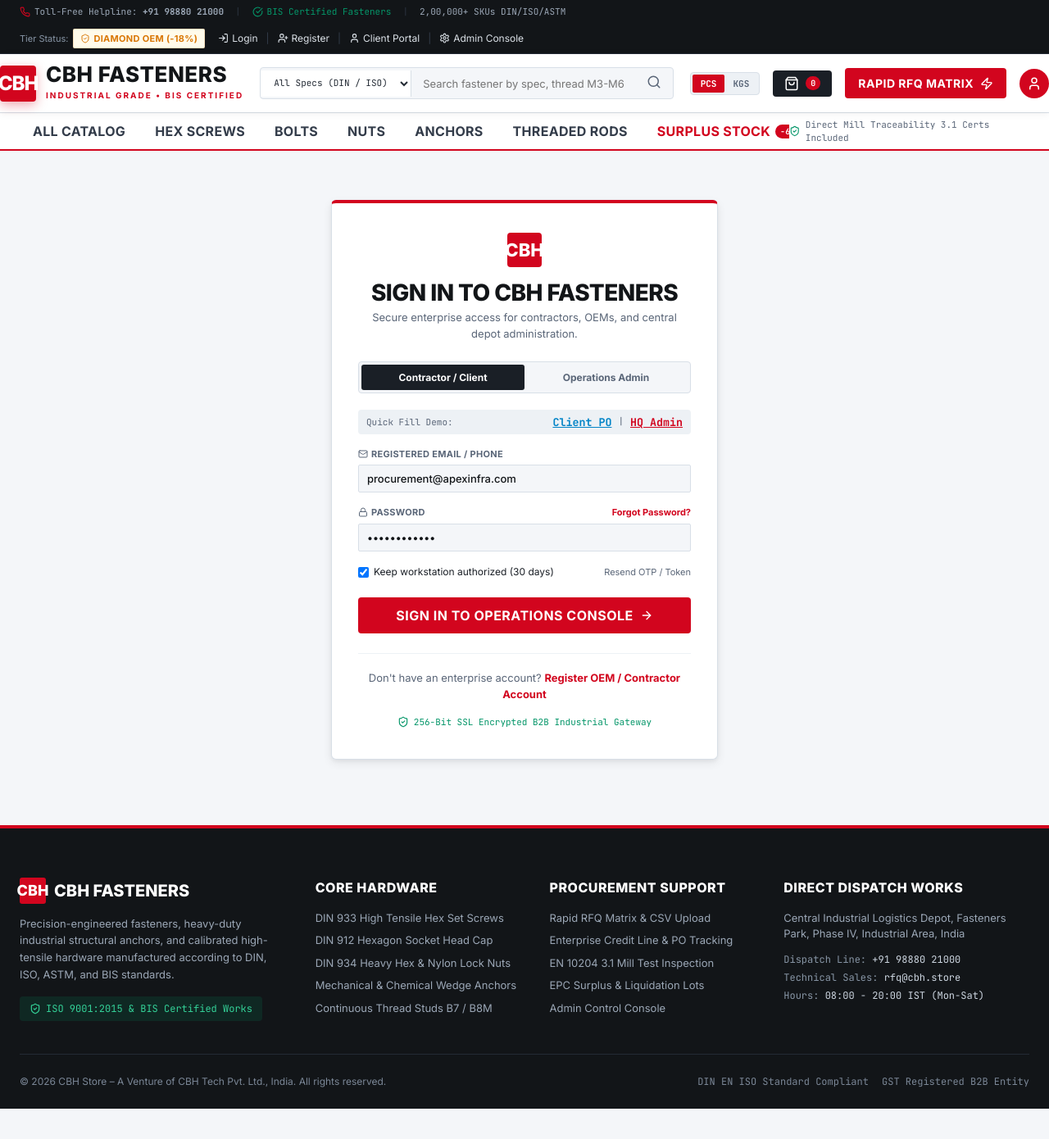
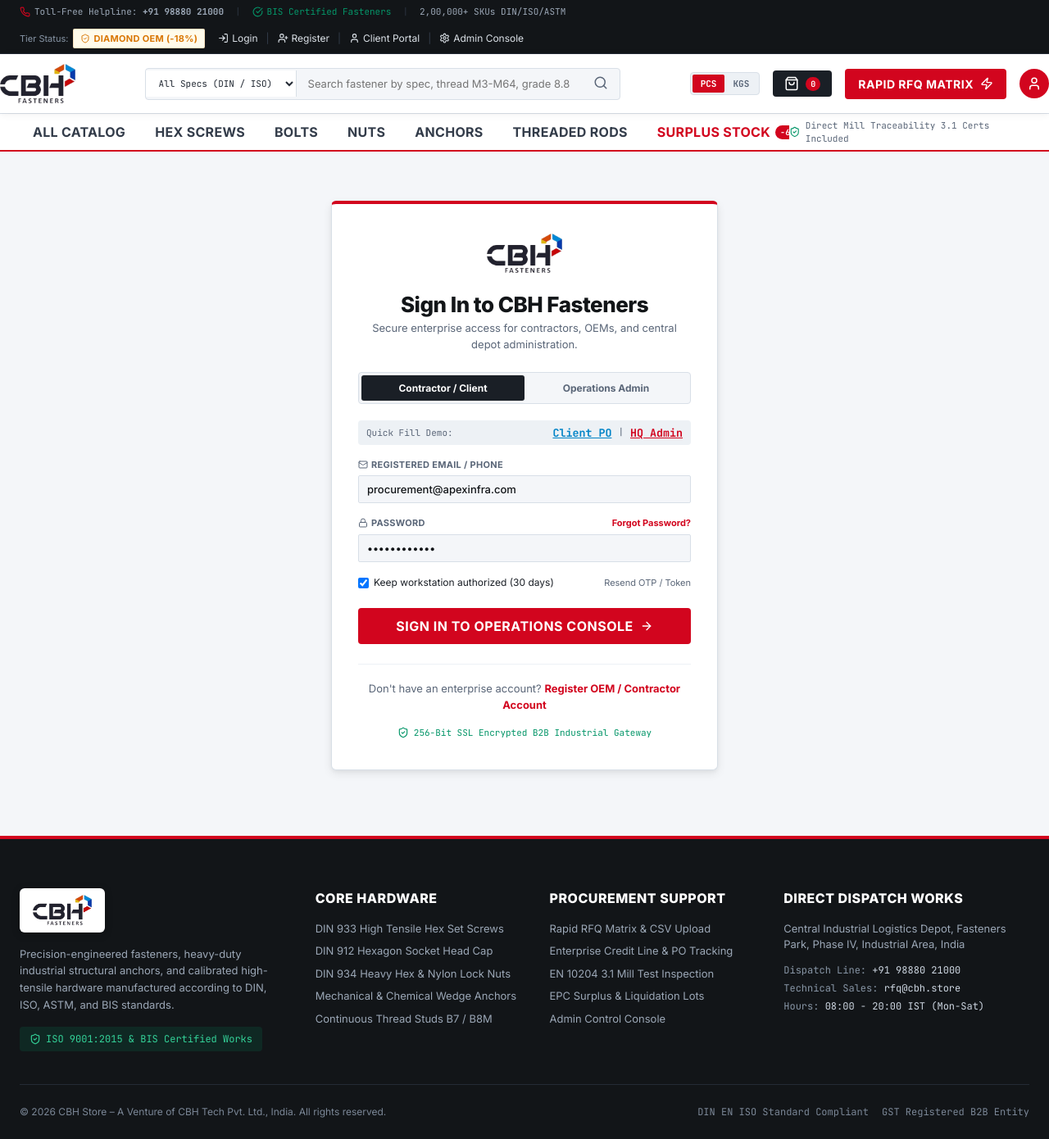
Before and after one commit to amandeepkumarflymediatech-star/CBH, a Next.js app: page /login in a window 1280 px wide. Shown: the whole page at 82% size. Before the commit the page ends 1353 px from the top, so only its background shows below. Built offline with nearby package versions, Linux system fonts and the light colour scheme.

Commit message:
feat: integrate official CBH Fasteners logo across header, footer, auth screens, and favicon

```diff
--- a/css/main.css
+++ b/css/main.css
@@ -277,6 +277,26 @@
   align-items: center;
   gap: 12px;
   cursor: pointer;
+  text-decoration: none;
+}
+
+.brand-logo-img {
+  height: 48px;
+  width: auto;
+  max-width: 200px;
+  object-fit: contain;
+  display: block;
+  transition: transform var(--transition-fast);
+}
+
+.brand-block:hover .brand-logo-img {
+  transform: scale(1.02);
+}
+
+@media (max-width: 640px) {
+  .brand-logo-img {
+    height: 40px;
+  }
 }
 
 .brand-symbol {
--- a/src/app/layout.tsx
+++ b/src/app/layout.tsx
@@ -23,6 +23,7 @@
           href="https://fonts.googleapis.com/css2?family=Inter:wght@300;400;500;600;700;800;900&family=JetBrains+Mono:wght@400;500;600;700&family=Material+Symbols+Outlined:opsz,wght,FILL,GRAD@20..48,100..700,0..1,-50..200&display=swap"
           rel="stylesheet"
         />
+        <link rel="icon" href="/assets/logo_blue.png" type="image/png" />
       </head>
       <body>
         <TopOpsBar />
--- a/src/app/login/page.tsx
+++ b/src/app/login/page.tsx
@@ -79,23 +79,14 @@
         }}>
           {/* Brand & Heading */}
           <div style={{ textAlign: 'center', marginBottom: '24px' }}>
-            <div style={{
-              width: '42px',
-              height: '42px',
-              background: '#D2051E',
-              color: '#FFFFFF',
-              borderRadius: '4px',
-              display: 'inline-flex',
-              alignItems: 'center',
-              justifyContent: 'center',
-              fontFamily: 'var(--font-headline)',
-              fontWeight: 800,
-              fontSize: '22px',
-              marginBottom: '10px'
-            }}>
-              CBH
-            </div>
-            <h1 style={{ fontFamily: 'var(--font-headline)', fontSize: '28px', fontWeight: 800, textTransform: 'uppercase', color: 'var(--color-dark-900)' }}>
+            <Link href="/" style={{ display: 'inline-block', marginBottom: '14px' }}>
+              <img
+                src="/assets/logo_blue.png"
+                alt="CBH Fasteners"
+                style={{ height: '48px', width: 'auto', objectFit: 'contain' }}
+              />
+            </Link>
+            <h1 style={{ fontFamily: 'var(--font-headline)', fontSize: '26px', fontWeight: 800, color: 'var(--color-dark-900)' }}>
               Sign In to CBH Fasteners
             </h1>
             <p style={{ fontSize: '13px', color: 'var(--color-text-muted)' }}>
--- a/src/components/footer/IndustrialFooter.tsx
+++ b/src/components/footer/IndustrialFooter.tsx
@@ -11,25 +11,22 @@
         <div className="footer-grid">
           {/* Col 1 */}
           <div>
-            <div style={{ display: 'flex', alignItems: 'center', gap: '10px', marginBottom: '14px' }}>
-              <div style={{
-                width: '32px',
-                height: '32px',
-                background: '#D2051E',
-                color: '#FFFFFF',
-                display: 'flex',
+            <div style={{ marginBottom: '16px' }}>
+              <Link href="/" style={{
+                display: 'inline-flex',
                 alignItems: 'center',
-                justifyContent: 'center',
-                fontFamily: 'var(--font-headline)',
-                fontWeight: 800,
-                fontSize: '18px',
-                borderRadius: '3px'
+                background: '#FFFFFF',
+                padding: '8px 16px',
+                borderRadius: '6px',
+                boxShadow: '0 2px 10px rgba(0,0,0,0.3)',
+                textDecoration: 'none'
               }}>
-                CBH
-              </div>
-              <span style={{ fontFamily: 'var(--font-headline)', fontSize: '20px', fontWeight: 800 }}>
-                CBH FASTENERS
-              </span>
+                <img
+                  src="/assets/logo_blue.png"
+                  alt="CBH Fasteners"
+                  style={{ height: '38px', width: 'auto', objectFit: 'contain', display: 'block' }}
+                />
+              </Link>
             </div>
 
             <p style={{ fontSize: '13px', color: '#9BA7B6', lineHeight: 1.6, marginBottom: '16px' }}>
--- a/src/components/header/MainHeader.tsx
+++ b/src/components/header/MainHeader.tsx
@@ -22,14 +22,12 @@
     <header className="main-header">
       <div className="container header-core">
         {/* Brand Identity */}
-        <Link href="/" className="brand-block">
-          <div className="brand-symbol">
-            <span>CBH</span>
-          </div>
-          <div className="brand-text">
-            <h1>CBH FASTENERS</h1>
-            <span>INDUSTRIAL GRADE • BIS CERTIFIED</span>
-          </div>
+        <Link href="/" className="brand-block" title="CBH Fasteners - Home">
+          <img
+            src="/assets/logo_blue.png"
+            alt="CBH Fasteners - Industrial Precision Fastener Platform"
+            className="brand-logo-img"
+          />
         </Link>
 
         {/* Precision Search Matrix */}
```
Also changed, not shown: src/app/forgot-password/page.tsx (+14 -5 lines), src/app/register/page.tsx (+9 -2 lines), src/app/resend-verification/page.tsx (+14 -5 lines), public/assets/logo_blue.png (added).
